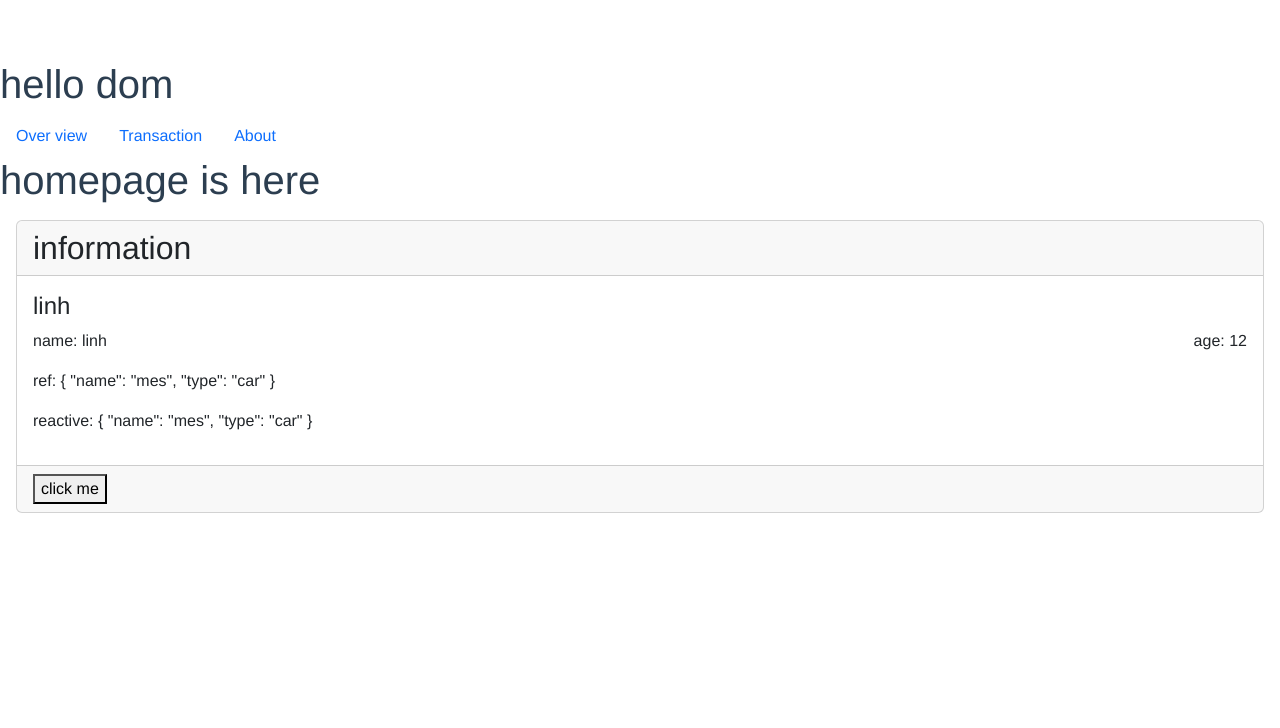
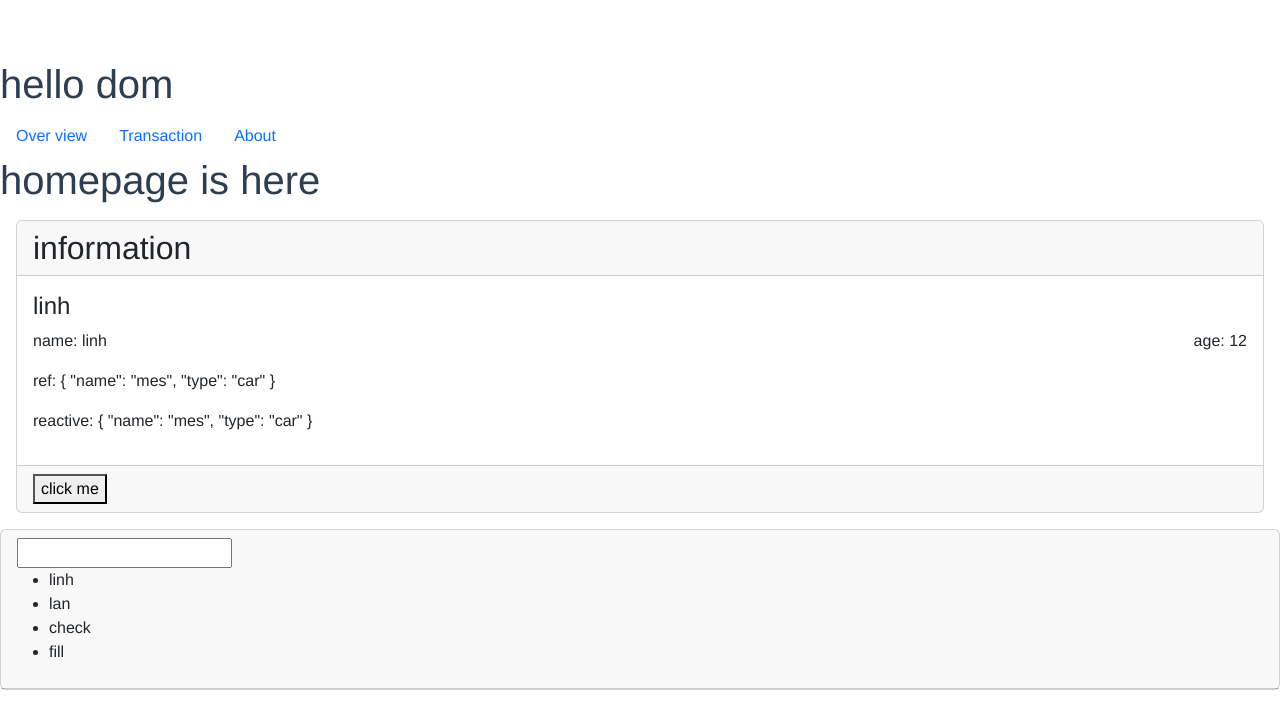
Before and after one commit to phamthimylinhhaui/money_task, a Vue app: page / in a window 1280 px wide. Shown: the top 728 px of the page. Built offline with nearby package versions, Linux system fonts and the light colour scheme.

Commit message:
composition-api: computed

```diff
--- a/src/pages/home.vue
+++ b/src/pages/home.vue
@@ -17,12 +17,30 @@
       <button @click="onChangeInfo">click me</button>
     </div>
   </div>
+  <div class="card">
+    <div class="card-header">
+      <input type="text" v-model="keyword" />
+      <p>
+        <ul>
+          <li v-for="(customer, key) in customersFilter" :key="key">{{ customer }}</li>
+        </ul>
+      </p>
+    </div>
+  </div>
 </template>
 
 <script>
-import { ref, reactive } from "vue";
+import { ref, reactive, computed } from "vue";
 export default {
   setup() {
+    const keyword = ref("");
+    const customers = reactive(["linH", "lan", "checK", "fill"]);
+    const customersFilter = computed(() =>
+        customers
+            .map(customer => customer.toLowerCase())
+            .filter(customer => customer.includes(keyword.value))
+    );
+
     const firstName = ref("linh");
     const info = reactive({
       name: "linh",
@@ -58,7 +76,7 @@ export default {
       console.log(b);
     }
 
-    return { firstName, onChangeInfo, info, a, b };
+    return { firstName, onChangeInfo, info, a, b, keyword, customersFilter, customers };
   },
 }
 </script>
```
